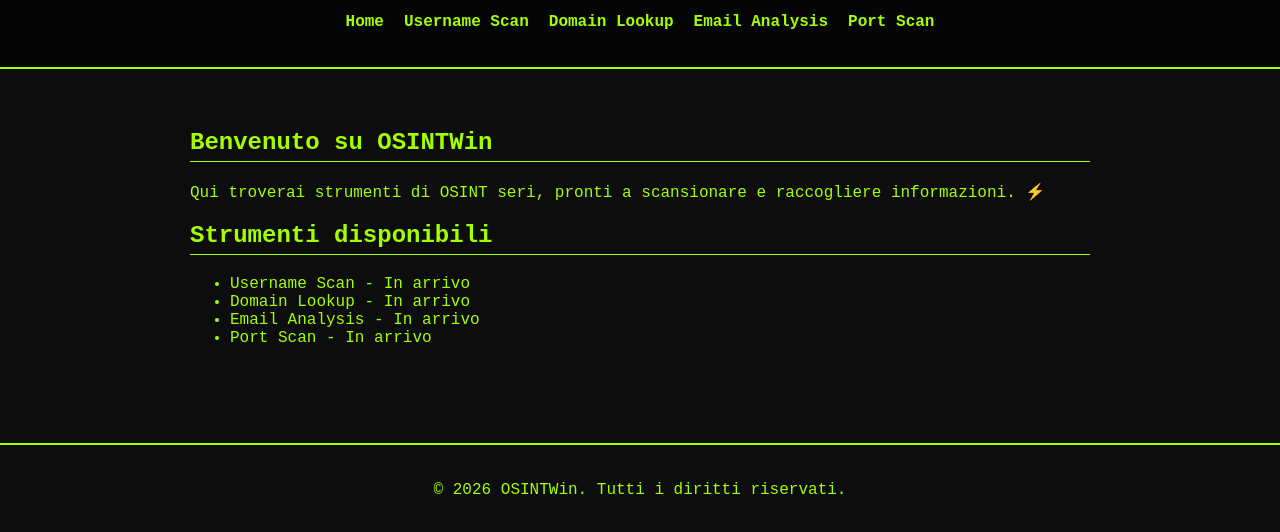
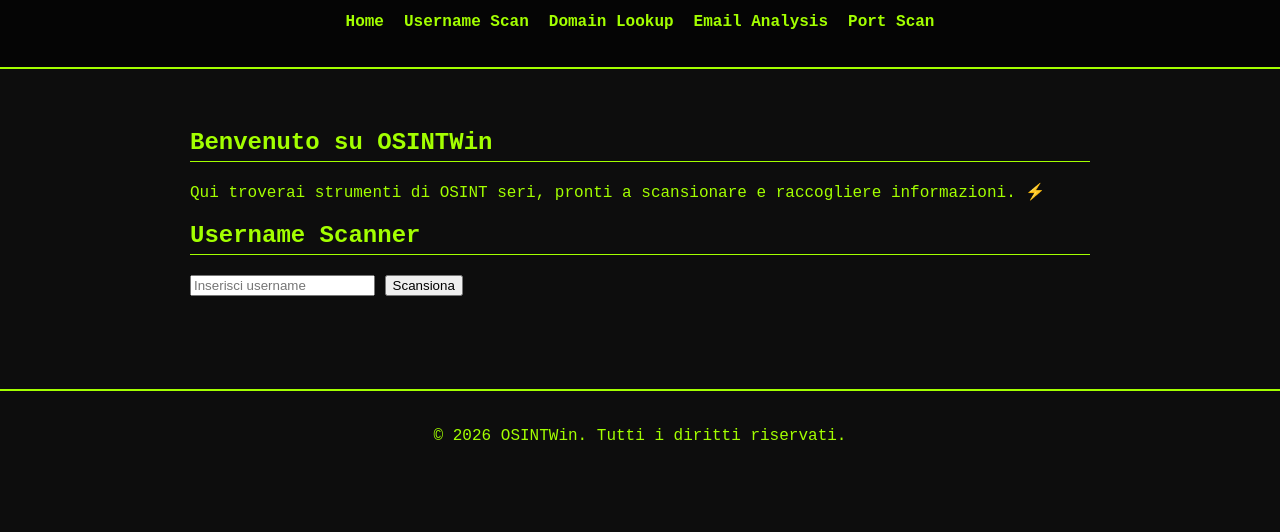
Before and after one commit to pretivello/osint.win, a plain HTML site: page frontend/index.html in a window 1280 px wide. Shown: the part 106-638 px from the top of the page. Drawn offline with Linux system fonts and the light colour scheme.

Commit message:
Uptade index.html

```diff
--- a/frontend/index.html
+++ b/frontend/index.html
@@ -26,14 +26,13 @@
             <p>Qui troverai strumenti di OSINT seri, pronti a scansionare e raccogliere informazioni. ⚡</p>
         </section>
         <section id="tools">
-            <h2>Strumenti disponibili</h2>
-            <ul>
-                <li>Username Scan - In arrivo</li>
-                <li>Domain Lookup - In arrivo</li>
-                <li>Email Analysis - In arrivo</li>
-                <li>Port Scan - In arrivo</li>
-            </ul>
-        </section>
+    <h2>Username Scanner</h2>
+    <input type="text" id="usernameInput" placeholder="Inserisci username">
+    <button onclick="scanUsername()">Scansiona</button>
+    <pre id="result"></pre>
+</section>
+
+<script src="script.js"></script>
     </main>
     <footer>
         <p>© 2026 OSINTWin. Tutti i diritti riservati.</p>
```
